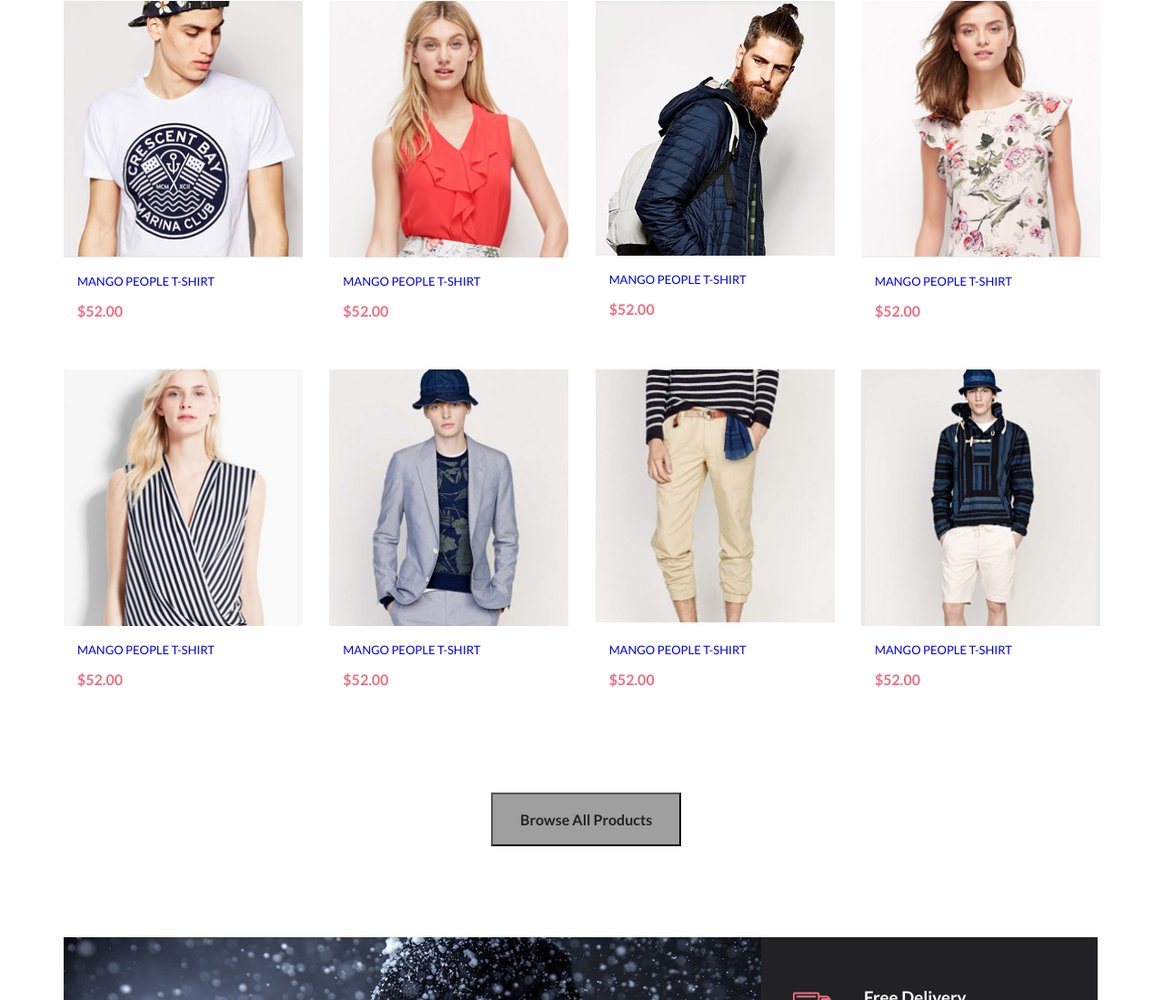
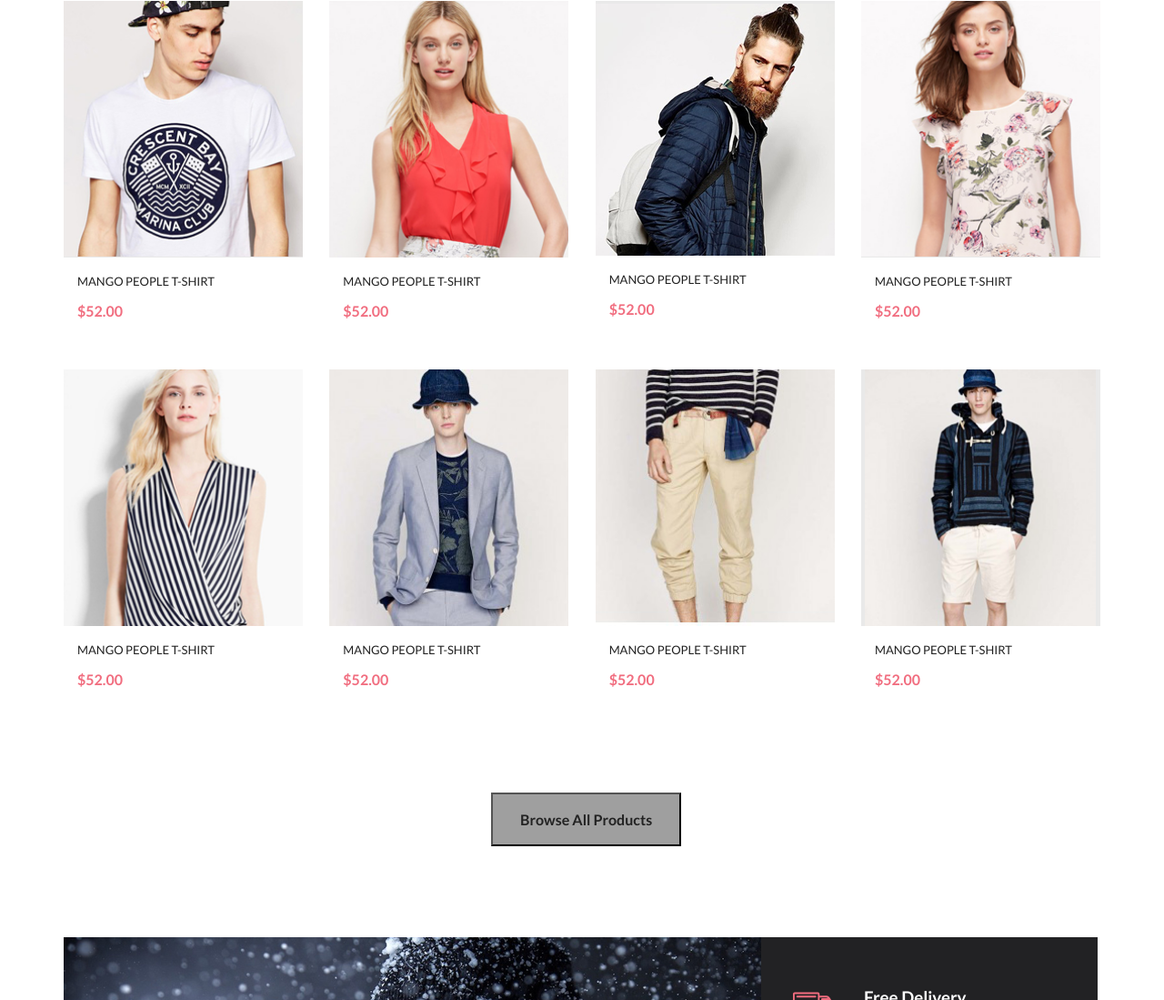
Before and after one commit to victoria369xx/onl_store_restored, a plain HTML site: page index page/index.html in a window 1280 px wide. Shown: the part 1930-3029 px from the top of the page at 91% size. Drawn offline with Linux system fonts and the light colour scheme.

Commit message:
text color changed

```diff
--- a/index page/style.css
+++ b/index page/style.css
@@ -551,7 +551,7 @@ display: flex;
     font-size: 13px;
     font-weight: 400;
     text-transform: uppercase;
-    color: 222222;
+    color: #222222;
 }
 .item-price {
     color: #f16d7f;
```
